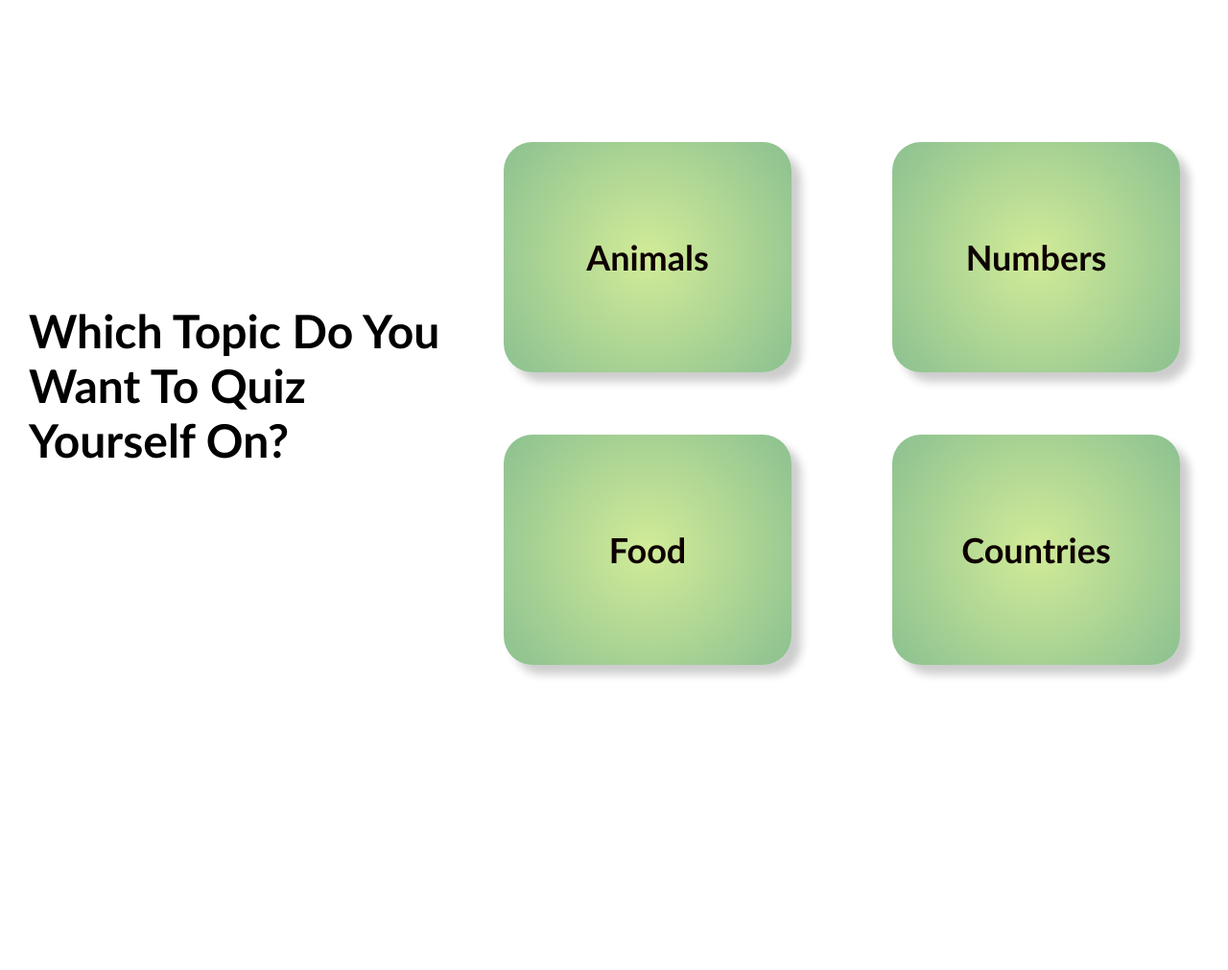
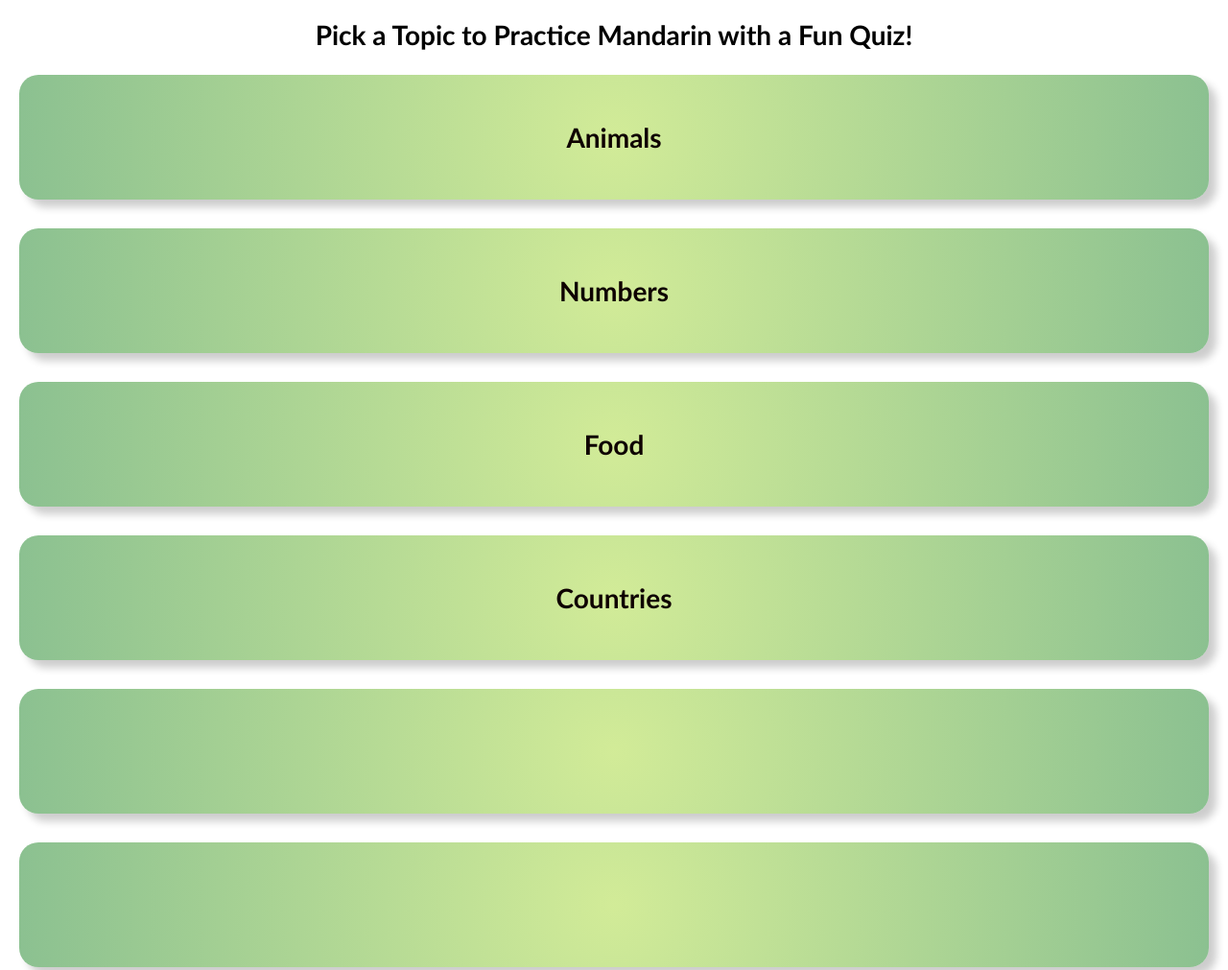
Before and after one commit to neonwuchang/PracticeMandarin, a plain HTML site: page quizpage.html in a window 1280 px wide. Shown: the top 1011 px of the page at 96% size. Before the commit the page ends 800 px from the top, so only its background shows below. Drawn offline with Linux system fonts and the light colour scheme.

Commit message:
Temp branch: Edited Quizpage.html (#6)
* Update quizpage.html

* Update quizpage.html

* Update quizpage.html

* Update quizpage.html

* Update quizpage.html

* Update quizpage.html

* Update quizpage.html

* Update quizpage.html

* Update quizpage.html

* Update quizpage.html

* Update quizpage.html

* Update quizpage.html

* Update quizpage.html

* Update quizpage.html

* Update quizpage.html

* Update quizpage.html

* Update quizpage.html

* Update quizpage.html

* Update quizpage.html

* Update quizpage.html

* Update quizpage.html

* Update quizpage.html

* Update quizpage.html

* Update quizpage.html

```diff
--- a/quizpage.html
+++ b/quizpage.html
@@ -10,21 +10,21 @@
             font-family:'Gill Sans', 'Gill Sans MT', Calibri, 'Trebuchet MS', sans-serif;
         }
         h1 {
-            font-size: 48px;
+            font-size: 28px;
             font-weight: bold;
-            margin-bottom: 30px;
-            margin-left: 30px;
+            margin-bottom: 5px;
+            text-shadow: 5px 5px rgba(0,0,0,0);
+            text-align: center;
         }
-        .container {
-            display: flex;
-            justify-content: center;
-            align-items: center;
-            height: 100vh;
+        .grid1 {
+            display: grid;
+            grid-template-columns: repeat(1, 1fr);
+            gap: 10px;
         }
-        .grid {
+        .grid2 {
             display: grid;
-            grid-template-columns: repeat(2, 1fr);
-            gap: 5px;
+            grid-template-columns: repeat(1, 1fr);
+            gap: 10px;
         }
         .button {
             flex: 1;
@@ -32,17 +32,18 @@
             justify-content: center;
             align-items: center;
             background: radial-gradient(circle, rgba(200, 231, 129, 0.821), rgba(62, 151, 71, 0.6));
-            border-radius: 30px;
-            margin: 50px;
+            border-radius: 20px;
+            margin-top: 10px;
+            margin-bottom: 10px;
+            margin-left: 20px;
+            margin-right: 20px;
             cursor: pointer;
+            min-height: 130px;
             color: rgb(14, 0, 0);
-            font-size: 36px;
+            font-size: 28px;
             font-weight: bold;
-            box-shadow: 10px 10px 10px rgba(0, 0, 0, 0.2);
-            transition: transform 0.3s ease;
-            height: 80%;
-            min-height: 200px;
-            min-width: 300px;
+            box-shadow: 8px 8px 8px rgba(0, 0, 0, 0.2);
+            transition: transform 0.3s ease
         }
 
         .button:hover {
@@ -52,13 +53,15 @@
     </style>
 </head>
 <body>
-    <div class="container">
-        <h1>Which Topic Do You Want To Quiz Yourself On?</h1>
-        <div class="grid">
+    <div class="grid1">
+    <h1> Pick a Topic to Practice Mandarin with a Fun Quiz!</h1>
+        <div class="grid2">
             <div class="button" onclick="openAnimals()">Animals</div>
             <div class="button" onclick="openNumbers()">Numbers</div>
             <div class="button">Food</div>
             <div class="button">Countries</div>
+            <div class="button"></div>
+            <div class="button"></div>
         </div>
     </div>
     <script>
```
